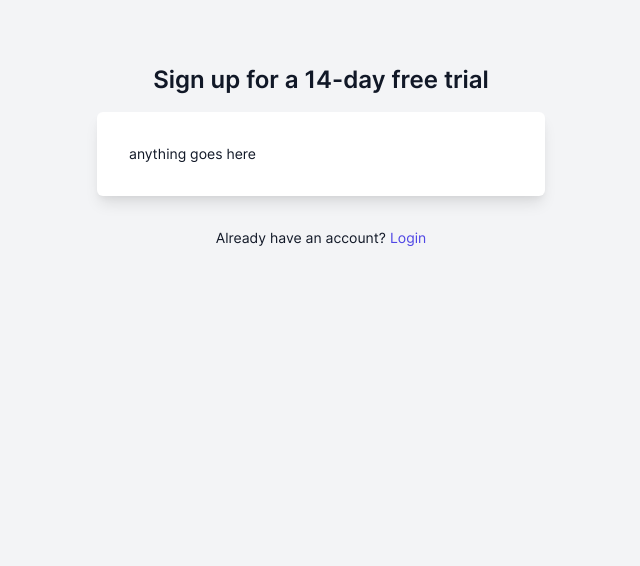
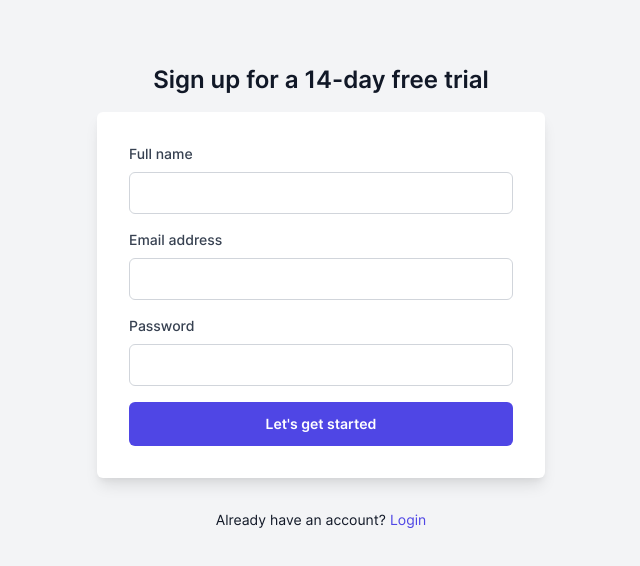
Before and after one commit to abeidahmed/announcekit2, a Next.js app in the folder next-flesh/: page /signup in a window 1280 px wide. Shown: the top 566 px of the page, without its empty margins (319-959 px from the left). Built offline with nearby package versions, Linux system fonts and the light colour scheme.

Commit message:
add signup form and login form

```diff
--- /dev/null
+++ b/next-flesh/src/auth/components/LoginForm.tsx
@@ -0,0 +1,43 @@
+import { Form } from "../../components/Form"
+import { loginValidation } from "../validations"
+import { LabeledTextField } from "../../components/LabeledTextField"
+
+export const LoginForm = () => {
+  return (
+    <Form
+      onSubmit={(values) => {
+        console.log(values)
+      }}
+      initialValues={{ email: "", password: "" }}
+      schema={loginValidation}
+    >
+      {({ handleSubmit, submitting }) => (
+        <form onSubmit={handleSubmit} className="space-y-4">
+          <LabeledTextField
+            name="email"
+            type="email"
+            label="Email address"
+            required={true}
+          />
+
+          <LabeledTextField
+            name="password"
+            type="password"
+            label="Password"
+            required={true}
+          />
+
+          <div>
+            <button
+              type="submit"
+              className="w-full block py-3 px-4 leading-5 text-white font-semibold rounded-md bg-indigo-600 hover:bg-indigo-700"
+              disabled={submitting}
+            >
+              Login
+            </button>
+          </div>
+        </form>
+      )}
+    </Form>
+  )
+}
--- /dev/null
+++ b/next-flesh/src/auth/components/SignupForm.tsx
@@ -0,0 +1,45 @@
+import { Form } from "../../components/Form"
+import { LabeledTextField } from "../../components/LabeledTextField"
+import { signupValidation } from "../validations"
+
+export const SignupForm = () => {
+  return (
+    <Form
+      onSubmit={(values) => {
+        console.log(values)
+      }}
+      schema={signupValidation}
+      initialValues={{ name: "", email: "", password: "" }}
+    >
+      {({ handleSubmit, submitting }) => (
+        <form onSubmit={handleSubmit} className="space-y-4">
+          <LabeledTextField name="name" label="Full name" required={true} />
+
+          <LabeledTextField
+            name="email"
+            label="Email address"
+            type="email"
+            required={true}
+          />
+
+          <LabeledTextField
+            name="password"
+            label="Password"
+            type="password"
+            required={true}
+          />
+
+          <div>
+            <button
+              type="submit"
+              className="w-full block py-3 px-4 leading-5 text-white font-semibold rounded-md bg-indigo-600 hover:bg-indigo-700"
+              disabled={submitting}
+            >
+              Let&apos;s get started
+            </button>
+          </div>
+        </form>
+      )}
+    </Form>
+  )
+}
--- /dev/null
+++ b/next-flesh/src/auth/validations.ts
@@ -0,0 +1,12 @@
+import { z } from "zod"
+
+export const signupValidation = z.object({
+  name: z.string(),
+  email: z.string().email(),
+  password: z.string().min(6).max(72),
+})
+
+export const loginValidation = z.object({
+  email: z.string().email(),
+  password: z.string(),
+})
--- /dev/null
+++ b/next-flesh/src/components/Form.tsx
@@ -0,0 +1,35 @@
+import { ReactNode, PropsWithoutRef } from "react"
+import {
+  Form as FinalForm,
+  FormProps as FinalFormProps,
+  FormRenderProps,
+} from "react-final-form"
+import { z } from "zod"
+import { validateZodSchema } from "../utils/validateZodSchema"
+export { FORM_ERROR } from "final-form"
+
+export interface FormProps<S extends z.ZodType<any, any>>
+  extends Omit<PropsWithoutRef<JSX.IntrinsicElements["form"]>, "onSubmit"> {
+  children: (
+    props: FormRenderProps<z.TypeOf<S>, Partial<z.TypeOf<S>>>
+  ) => ReactNode
+  schema?: S
+  onSubmit: FinalFormProps<z.infer<S>>["onSubmit"]
+  initialValues?: FinalFormProps<z.infer<S>>["initialValues"]
+}
+
+export function Form<S extends z.ZodType<any, any>>({
+  children,
+  schema,
+  initialValues,
+  onSubmit,
+}: FormProps<S>) {
+  return (
+    <FinalForm
+      initialValues={initialValues}
+      validate={validateZodSchema(schema)}
+      onSubmit={onSubmit}
+      render={(props) => children(props)}
+    />
+  )
+}
--- /dev/null
+++ b/next-flesh/src/components/LabeledTextField.tsx
@@ -0,0 +1,56 @@
+import React from "react"
+import { useField } from "react-final-form"
+
+interface LabeledTextFieldProps extends React.HTMLProps<HTMLInputElement> {
+  name: string
+  label?: string
+  htmlFor?: string
+  type?: "text" | "email" | "password" | "number"
+}
+
+export const LabeledTextField: React.FC<LabeledTextFieldProps> = ({
+  name,
+  label,
+  type = "text",
+  htmlFor,
+  ...props
+}) => {
+  const {
+    input,
+    meta: { touched, error, submitError, submitting },
+  } = useField(name, {
+    parse: type === "number" ? Number : undefined,
+  })
+
+  const normalizedError = Array.isArray(error)
+    ? error.join(", ")
+    : error || submitError
+
+  return (
+    <div>
+      {label && (
+        <label
+          htmlFor={htmlFor || name}
+          className="font-medium mb-2 inline-block text-gray-700"
+        >
+          {label}
+        </label>
+      )}
+
+      <input
+        {...input}
+        type={type}
+        id={htmlFor || name}
+        className="block w-full rounded-md border-gray-300"
+        disabled={submitting}
+        {...props}
+      />
+
+      {touched && normalizedError && (
+        <p role="alert" className="mt-1 text-red-600 font-medium">
+          {normalizedError}
+        </p>
+      )}
+    </div>
+  )
+}
--- a/next-flesh/src/pages/login.tsx
+++ b/next-flesh/src/pages/login.tsx
@@ -1,11 +1,12 @@
 import Link from "next/link"
+import { LoginForm } from "../auth/components/LoginForm"
 import Slate from "../layouts/Slate"
 
 export default function Signup() {
   return (
     <Slate title="Login to your account">
       <div className="w-full bg-white shadow-lg rounded-md p-8 mt-4">
-        anything goes here
+        <LoginForm />
       </div>
 
       <p className="mt-8 text-center">
--- a/next-flesh/src/pages/signup.tsx
+++ b/next-flesh/src/pages/signup.tsx
@@ -1,11 +1,12 @@
 import Link from "next/link"
+import { SignupForm } from "../auth/components/SignupForm"
 import Slate from "../layouts/Slate"
 
 export default function Signup() {
   return (
     <Slate title="Sign up for a 14-day free trial">
       <div className="w-full bg-white shadow-lg rounded-md p-8 mt-4">
-        anything goes here
+        <SignupForm />
       </div>
 
       <p className="mt-8 text-center">
--- /dev/null
+++ b/next-flesh/src/utils/validateZodSchema.ts
@@ -0,0 +1,49 @@
+import { ZodError } from "zod"
+
+export const validateZodSchema =
+  (schema: any) =>
+  (values: any): any => {
+    if (!schema) return {}
+    try {
+      schema.parse(values)
+      return {}
+    } catch (error) {
+      return error.format ? formatZodError(error) : error.toString()
+    }
+  }
+
+function formatZodError(error: ZodError) {
+  if (!error || typeof error.format !== "function") {
+    throw new Error(
+      "The argument to formatZodError must be a zod error with error.format()"
+    )
+  }
+
+  const errors = error.format()
+
+  return recursiveFormatZodErrors(errors)
+}
+
+function recursiveFormatZodErrors(errors: any) {
+  let formattedErrors: Record<string, any> = {}
+
+  for (const key in errors) {
+    if (key === "_errors") continue
+
+    if (errors[key]?._errors?.[0]) {
+      if (!isNaN(key as any) && !Array.isArray(formattedErrors)) {
+        formattedErrors = []
+      }
+
+      formattedErrors[key] = errors[key]._errors[0]
+    } else {
+      if (!isNaN(key as any) && !Array.isArray(formattedErrors)) {
+        formattedErrors = []
+      }
+
+      formattedErrors[key] = recursiveFormatZodErrors(errors[key])
+    }
+  }
+
+  return formattedErrors
+}
```
